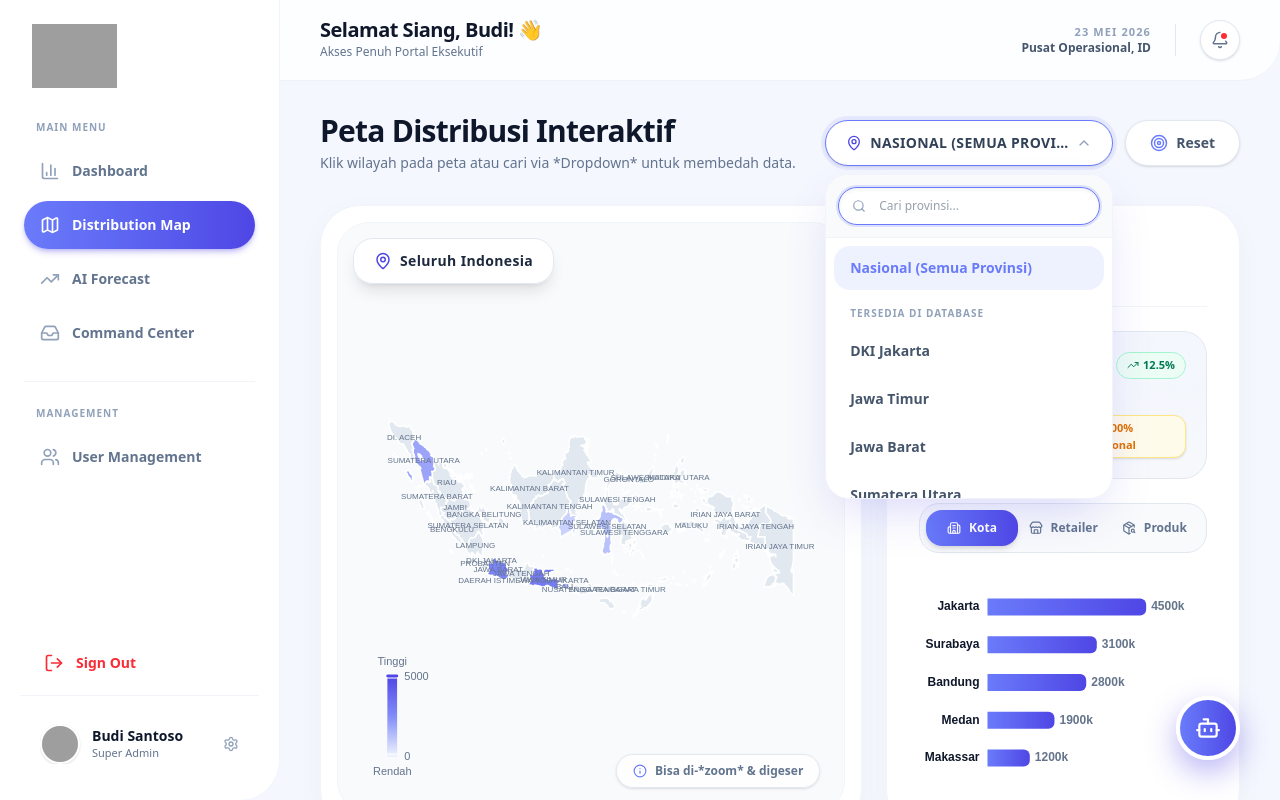
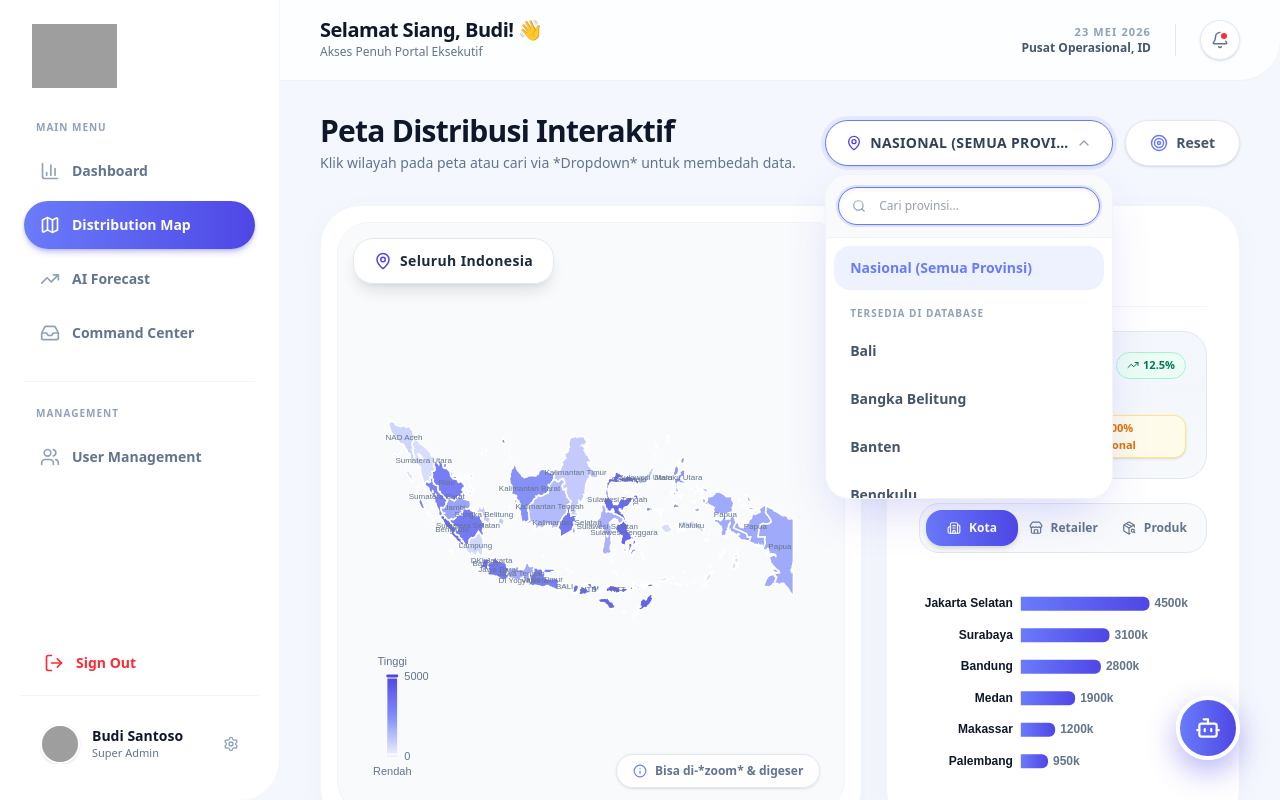
Before and after one commit to ErlanggaSatrya7/aksa-analitika-frontend, a Next.js app: page /dashboard/admin/map in a window 1280 px wide. Both pictures are taken after a click on the button "NASIONAL (SEMUA PROVINSI)". Built offline with nearby package versions, Linux system fonts and the light colour scheme; grey boxes are pictures that could not be loaded.

Commit message:
update map

```diff
--- a/app/dashboard/admin/map/page.tsx
+++ b/app/dashboard/admin/map/page.tsx
@@ -25,18 +25,106 @@ export default function PetaDistribusiPage() {
     const [dynamicRetailerData, setDynamicRetailerData] = useState<{ name: string, value: number }[]>([]);
     const [localTrend, setLocalTrend] = useState({ isUp: true, value: 12.5 });
 
-    const provincesList = [
-        "DKI Jakarta", "Jawa Timur", "Jawa Barat", "Sumatera Utara",
-        "Sulawesi Selatan", "Bali", "Kalimantan Selatan"
+    // === DATA RIIL: 33 PROVINSI DAN 98 KOTA ===
+    const provinceCityMap: Record<string, string[]> = {
+        "Bali": ["Denpasar"],
+        "Bangka Belitung": ["Pangkal Pinang"],
+        "Banten": ["Cilegon", "Serang", "Tangerang", "Tangerang Selatan"],
+        "Bengkulu": ["Bengkulu"],
+        "DI Yogyakarta": ["Yogyakarta"],
+        "DKI Jakarta": ["Jakarta Barat", "Jakarta Pusat", "Jakarta Selatan", "Jakarta Timur", "Jakarta Utara"],
+        "Gorontalo": ["Gorontalo"],
+        "Jambi": ["Jambi", "Sungai Penuh"],
+        "Jawa Barat": ["Bandung", "Banjar", "Bekasi", "Bogor", "Cimahi", "Cirebon", "Depok", "Sukabumi", "Tasikmalaya"],
+        "Jawa Tengah": ["Magelang", "Pekalongan", "Salatiga", "Semarang", "Surakarta", "Tegal"],
+        "Jawa Timur": ["Batu", "Blitar", "Kediri", "Madiun", "Malang", "Mojokerto", "Pasuruan", "Probolinggo", "Surabaya"],
+        "Kalimantan Barat": ["Pontianak", "Singkawang"],
+        "Kalimantan Selatan": ["Banjarbaru", "Banjarmasin"],
+        "Kalimantan Tengah": ["Palangka Raya"],
+        "Kalimantan Timur": ["Balikpapan", "Bontang", "Samarinda"],
+        "Kalimantan Utara": ["Tarakan"],
+        "Kepulauan Riau": ["Batam", "Tanjung Pinang"],
+        "Lampung": ["Bandar Lampung", "Metro"],
+        "Maluku": ["Ambon", "Tual"],
+        "Maluku Utara": ["Ternate", "Tidore Kepulauan"],
+        "NAD Aceh": ["Banda Aceh", "Langsa", "Lhokseumawe", "Sabang", "Subulussalam"],
+        "NTB": ["Bima", "Mataram"],
+        "NTT": ["Kupang"],
+        "Papua": ["Jayapura"],
+        "Riau": ["Dumai", "Pekanbaru"],
+        "Sulawesi Barat": ["Mamuju"],
+        "Sulawesi Selatan": ["Makassar", "Palopo", "Parepare"],
+        "Sulawesi Tengah": ["Palu"],
+        "Sulawesi Tenggara": ["Bau-Bau", "Kendari"],
+        "Sulawesi Utara": ["Bitung", "Kotamobagu", "Manado", "Tomohon"],
+        "Sumatera Barat": ["Bukittinggi", "Padang", "Padangpanjang", "Pariaman", "Payakumbuh", "Sawahlunto", "Solok"],
+        "Sumatera Selatan": ["Lubuklinggau", "Pagar Alam", "Palembang", "Prabumulih"],
+        "Sumatera Utara": ["Binjai", "Gunungsitoli", "Medan", "Padangsidempuan", "Pematangsiantar", "Sibolga", "Tanjungbalai", "Tebing Tinggi"]
+    };
+
+    const provincesList = Object.keys(provinceCityMap);
+
+    // === DATA RIIL: 35 PRODUK ===
+    const allProducts = [
+        "Men's Street Footwear", "Men's Athletic Footwear", "Women's Street Footwear", "Women's Athletic Footwear",
+        "Men's Apparel", "Women's Apparel", "Men's Running Shoes", "Men's Basketball Shoes", "Men's Soccer Cleats",
+        "Men's Training Shoes", "Men's Sneakers", "Men's Sandals", "Men's Hoodies", "Men's T-Shirts", "Men's Jackets",
+        "Men's Shorts", "Women's Running Shoes", "Women's Training Shoes", "Women's Yoga Shoes", "Women's Sneakers",
+        "Women's Sandals", "Women's Leggings", "Women's Sports Bras", "Women's Hoodies", "Women's Jackets",
+        "Women's T-Shirts", "Kids Running Shoes", "Kids Sneakers", "Kids Apparel", "Accessories", "Backpacks",
+        "Caps", "Socks", "Water Bottles", "Sports Bags"
     ];
 
     const filteredProvinces = provincesList.filter(prov => prov.toLowerCase().includes(searchProv.toLowerCase()));
-    const NATIONAL_TOTAL = 13500;
+    const NATIONAL_TOTAL = 45500;
+
+    // === TRANSLATOR JSON LAMA KE NAMA STANDAR KITA ===
+    const geojsonNameTranslator: Record<string, string> = {
+        "IRIAN JAYA TIMUR": "Papua",
+        "IRIAN JAYA TENGAH": "Papua",
+        "IRIAN JAYA BARAT": "Papua",
+        "NUSATENGGARA BARAT": "NTB",
+        "NUSA TENGGARA TIMUR": "NTT",
+        "DAERAH ISTIMEWA YOGYAKARTA": "DI Yogyakarta",
+        "PROBANTEN": "Banten",
+        "DI. ACEH": "NAD Aceh",
+        "JAWA TENGAH": "Jawa Tengah",
+        "JAWA TIMUR": "Jawa Timur",
+        "MALUKU UTARA": "Maluku Utara",
+        "MALUKU": "Maluku",
+        "KALIMANTAN SELATAN": "Kalimantan Selatan",
+        "KALIMANTAN BARAT": "Kalimantan Barat",
+        "SULAWESI SELATAN": "Sulawesi Selatan",
+        "DKI JAKARTA": "DKI Jakarta",
+        "JAWA BARAT": "Jawa Barat",
+        "GORONTALO": "Gorontalo",
+        "SULAWESI TENGGARA": "Sulawesi Tenggara",
+        "RIAU": "Riau",
+        "SULAWESI TENGAH": "Sulawesi Tengah",
+        "KALIMANTAN TIMUR": "Kalimantan Timur",
+        "SULAWESI UTARA": "Sulawesi Utara",
+        "SUMATERA UTARA": "Sumatera Utara",
+        "BANGKA BELITUNG": "Bangka Belitung",
+        "SUMATERA BARAT": "Sumatera Barat",
+        "KALIMANTAN TENGAH": "Kalimantan Tengah",
+        "SUMATERA SELATAN": "Sumatera Selatan",
+        "JAMBI": "Jambi",
+        "LAMPUNG": "Lampung",
+        "BENGKULU": "Bengkulu"
+    };
 
     useEffect(() => {
         fetch('/indonesia.json')
             .then((response) => response.json())
             .then((data) => {
+                // SUNTIKAN KODE: Ubah nama provinsi di GeoJSON sebelum di-render
+                data.features.forEach((feature: any) => {
+                    const oldName = feature.properties.Propinsi;
+                    if (geojsonNameTranslator[oldName]) {
+                        feature.properties.Propinsi = geojsonNameTranslator[oldName];
+                    }
+                });
+
                 echarts.registerMap('indonesia_interaktif', data);
                 setDynamicCityData(getCityData('Nasional'));
                 setDynamicProductData(getProductData('Nasional'));
@@ -47,33 +135,50 @@ export default function PetaDistribusiPage() {
     }, []);
 
     const getCityData = (province: string) => {
-        const provLower = province.toLowerCase();
-        if (provLower === 'nasional') return [{ name: 'Jakarta', value: 4500 }, { name: 'Surabaya', value: 3100 }, { name: 'Bandung', value: 2800 }, { name: 'Medan', value: 1900 }, { name: 'Makassar', value: 1200 }];
-        if (provLower.includes('jawa timur')) return [{ name: 'Surabaya', value: 1800 }, { name: 'Malang', value: 800 }, { name: 'Sidoarjo', value: 300 }, { name: 'Gresik', value: 200 }];
-        if (provLower.includes('sumatera utara')) return [{ name: 'Medan', value: 1200 }, { name: 'Pematangsiantar', value: 350 }, { name: 'Binjai', value: 200 }, { name: 'Tebing Tinggi', value: 150 }];
-        if (provLower.includes('jakarta')) return [{ name: 'Jaksel', value: 1500 }, { name: 'Jakpus', value: 1200 }, { name: 'Jakbar', value: 1000 }, { name: 'Jakut', value: 800 }];
+        if (province === 'Nasional') {
+            return [
+                { name: 'Jakarta Selatan', value: 4500 },
+                { name: 'Surabaya', value: 3100 },
+                { name: 'Bandung', value: 2800 },
+                { name: 'Medan', value: 1900 },
+                { name: 'Makassar', value: 1200 },
+                { name: 'Palembang', value: 950 }
+            ];
+        }
 
-        return [{ name: `Kota Utama`, value: Math.floor(Math.random() * 800) + 400 }, { name: `Kota B`, value: Math.floor(Math.random() * 400) + 200 }, { name: `Kota C`, value: Math.floor(Math.random() * 200) + 100 }].sort((a, b) => b.value - a.value);
+        const provKey = Object.keys(provinceCityMap).find(k => k.toUpperCase() === province.toUpperCase());
+        const cities = provKey ? provinceCityMap[provKey] : [];
+
+        if (cities.length === 0) return [];
+
+        return cities.map(city => ({
+            name: city,
+            value: Math.floor(Math.random() * 800) + 200
+        })).sort((a, b) => b.value - a.value).slice(0, 7);
     };
 
     const getProductData = (province: string) => {
-        const provLower = province.toLowerCase();
-        const products = ["Men's Street", "Women's Athletic", "Kids Footwear", "Men's Athletic"];
-        if (provLower === 'nasional') return [{ value: 4200, name: products[0] }, { value: 3100, name: products[1] }, { value: 2800, name: products[2] }, { value: 1900, name: products[3] }];
-        if (provLower.includes('jawa timur')) return [{ value: 1200, name: products[1] }, { value: 900, name: products[0] }, { value: 600, name: products[3] }, { value: 400, name: products[2] }];
+        if (province === 'Nasional') {
+            return [
+                { value: 4200, name: "Men's Street Footwear" },
+                { value: 3100, name: "Women's Apparel" },
+                { value: 2800, name: "Kids Sneakers" },
+                { value: 1900, name: "Accessories" }
+            ];
+        }
 
-        return [
-            { value: Math.floor(Math.random() * 1000) + 500, name: products[0] },
-            { value: Math.floor(Math.random() * 800) + 300, name: products[1] },
-            { value: Math.floor(Math.random() * 600) + 200, name: products[2] }
-        ].sort((a, b) => b.value - a.value);
+        const shuffled = [...allProducts].sort(() => 0.5 - Math.random());
+        const selected = shuffled.slice(0, 4);
+
+        return selected.map(prod => ({
+            name: prod,
+            value: Math.floor(Math.random() * 1000) + 300
+        })).sort((a, b) => b.value - a.value);
     };
 
     const getRetailerData = (province: string) => {
         const provLower = province.toLowerCase();
         if (provLower === 'nasional') return [{ name: 'Ramayana', value: 6800 }, { name: 'Matahari', value: 5200 }, { name: 'Sport Station', value: 3400 }];
-        if (provLower.includes('jawa timur')) return [{ name: 'Matahari', value: 1600 }, { name: 'Ramayana', value: 900 }, { name: 'Sport Station', value: 600 }];
-        if (provLower.includes('sumatera utara')) return [{ name: 'Ramayana', value: 1200 }, { name: 'Sport Station', value: 400 }, { name: 'Matahari', value: 300 }];
 
         return [
             { name: 'Ramayana', value: Math.floor(Math.random() * 800) + 300 },
@@ -113,6 +218,7 @@ export default function PetaDistribusiPage() {
     };
 
     const onChartClick = (params: any) => {
+        // Karena data GeoJSON sudah dimutasi, params.name akan persis sama dengan standard kita (misal: "Jawa Timur")
         if (params.name) triggerDataUpdate(params.name);
     };
 
@@ -133,7 +239,6 @@ export default function PetaDistribusiPage() {
         }, 500);
     };
 
-    // --- CHART OPTIONS (UPDATE: WARNA SELARAS PREMIUM) ---
     const mainMapOption = {
         backgroundColor: 'transparent',
         tooltip: {
@@ -143,7 +248,7 @@ export default function PetaDistribusiPage() {
         },
         visualMap: {
             min: 0, max: 5000, text: ['Tinggi', 'Rendah'], realtime: false, calculable: true,
-            inRange: { color: ['#EDF2FE', '#818CF8', '#4f46e5'] }, // Gradasi map lebih dalam
+            inRange: { color: ['#EDF2FE', '#818CF8', '#4f46e5'] },
             textStyle: { color: '#64748B', fontSize: 11, fontWeight: '500' },
             itemWidth: 10, itemHeight: 80, bottom: 20, left: 20,
         },
@@ -152,13 +257,13 @@ export default function PetaDistribusiPage() {
             label: { show: true, color: '#64748B', fontSize: 8, formatter: '{b}' },
             itemStyle: { areaColor: '#E2E8F0', borderColor: '#FFFFFF', borderWidth: 1.5 },
             emphasis: { itemStyle: { areaColor: '#818CF8', borderColor: '#4f46e5', borderWidth: 1 }, label: { show: true, color: '#1E1B4B', fontSize: 12, fontWeight: 'bold' } },
-            select: { itemStyle: { areaColor: '#4f46e5' }, label: { show: true, color: '#FFFFFF', fontWeight: 'bold' } }, // Warna klik diselaraskan
-            selectedMode: 'single', data: [
-                { name: 'SUMATERA UTARA', value: 1900 }, { name: 'DKI JAKARTA', value: 4500 },
-                { name: 'JAWA TIMUR', value: 3100 }, { name: 'JAWA BARAT', value: 2800 },
-                { name: 'SULAWESI SELATAN', value: 1200 }, { name: 'BALI', value: 1500 },
-                { name: 'KALIMANTAN SELATAN', value: 800 },
-            ]
+            select: { itemStyle: { areaColor: '#4f46e5' }, label: { show: true, color: '#FFFFFF', fontWeight: 'bold' } },
+            selectedMode: 'single',
+            // Data gradasi di map akan otomatis menarik dari 33 Provinsi yang kita punya
+            data: provincesList.map(prov => ({
+                name: prov,
+                value: Math.floor(Math.random() * 4000) + 500
+            }))
         }]
     };
 
@@ -170,7 +275,7 @@ export default function PetaDistribusiPage() {
         series: [{
             name: 'Volume', type: 'bar', data: dynamicCityData.map(d => d.value).reverse(),
             itemStyle: {
-                color: new echarts.graphic.LinearGradient(0, 0, 1, 0, [{ offset: 0, color: '#6A7BFA' }, { offset: 1, color: '#4f46e5' }]), // Linear Gradient
+                color: new echarts.graphic.LinearGradient(0, 0, 1, 0, [{ offset: 0, color: '#6A7BFA' }, { offset: 1, color: '#4f46e5' }]),
                 borderRadius: [0, 6, 6, 0]
             },
             barWidth: '45%', label: { show: true, position: 'right', formatter: '{c}k', color: '#64748B', fontWeight: '700', fontSize: 12 }
@@ -185,7 +290,7 @@ export default function PetaDistribusiPage() {
         series: [{
             name: 'Retailer', type: 'bar', data: dynamicRetailerData.map(d => d.value).reverse(),
             itemStyle: {
-                color: new echarts.graphic.LinearGradient(0, 0, 1, 0, [{ offset: 0, color: '#818CF8' }, { offset: 1, color: '#6A7BFA' }]), // Linear Gradient Soft
+                color: new echarts.graphic.LinearGradient(0, 0, 1, 0, [{ offset: 0, color: '#818CF8' }, { offset: 1, color: '#6A7BFA' }]),
                 borderRadius: [0, 6, 6, 0]
             },
             barWidth: '45%', label: { show: true, position: 'right', formatter: '{c}k', color: '#64748B', fontWeight: '700', fontSize: 12 }
@@ -198,7 +303,7 @@ export default function PetaDistribusiPage() {
         series: [{
             name: 'Kategori', type: 'pie', radius: ['45%', '70%'], center: ['50%', '40%'], avoidLabelOverlap: true,
             itemStyle: { borderRadius: 6, borderColor: '#fff', borderWidth: 2 }, label: { show: false },
-            color: ['#312E81', '#4f46e5', '#6A7BFA', '#A3B1FF'], // Kombinasi palet warna baru
+            color: ['#312E81', '#4f46e5', '#6A7BFA', '#A3B1FF'],
             data: dynamicProductData
         }]
     };
@@ -217,7 +322,6 @@ export default function PetaDistribusiPage() {
                 <div className="flex flex-col sm:flex-row items-center gap-3 w-full lg:w-auto">
                     <div className="relative w-full sm:w-72 z-[60]">
                         {isDropdownOpen && <div className="fixed inset-0 z-40" onClick={() => setIsDropdownOpen(false)}></div>}
-                        {/* UPDATE DROPDOWN STYLE */}
                         <button onClick={() => setIsDropdownOpen(!isDropdownOpen)} className={`w-full flex items-center justify-between bg-white border ${isDropdownOpen ? 'border-[#6A7BFA] ring-4 ring-[#6A7BFA]/10' : 'border-slate-200'} rounded-[40px] px-5 py-3 text-sm font-bold text-slate-700 hover:border-[#6A7BFA]/50 transition-all shadow-sm z-50 relative`}>
                             <div className="flex items-center gap-2 truncate">
                                 <MapPin size={16} className="text-[#4f46e5] shrink-0" />
@@ -242,7 +346,7 @@ export default function PetaDistribusiPage() {
                                             {filteredProvinces.map(prov => {
                                                 const provUpper = prov.toUpperCase();
                                                 const isSelected = selectedProvince.toUpperCase() === provUpper;
-                                                return <button key={prov} onClick={() => triggerDataUpdate(provUpper)} className={`w-full text-left px-4 py-3 rounded-[16px] text-sm font-bold transition-colors ${isSelected ? 'bg-gradient-to-r from-[#6A7BFA] to-[#4f46e5] text-white shadow-md' : 'text-slate-600 hover:bg-slate-50 hover:text-slate-900'}`}>{prov}</button>;
+                                                return <button key={prov} onClick={() => triggerDataUpdate(prov)} className={`w-full text-left px-4 py-3 rounded-[16px] text-sm font-bold transition-colors ${isSelected ? 'bg-gradient-to-r from-[#6A7BFA] to-[#4f46e5] text-white shadow-md' : 'text-slate-600 hover:bg-slate-50 hover:text-slate-900'}`}>{prov}</button>;
                                             })}
                                         </>
                                     ) : (
@@ -254,7 +358,6 @@ export default function PetaDistribusiPage() {
                             </div>
                         )}
                     </div>
-                    {/* UPDATE RESET BUTTON STYLE */}
                     <button onClick={handleReset} className="w-full sm:w-auto flex justify-center items-center gap-2 bg-white text-slate-600 border border-slate-200 hover:border-transparent px-6 py-3 rounded-[40px] text-sm font-bold hover:bg-gradient-to-r hover:from-[#6A7BFA] hover:to-[#4f46e5] hover:text-white transition-all shadow-sm active:scale-95 group">
                         <Target size={18} className="text-[#6A7BFA] group-hover:text-white transition-colors" /> Reset
                     </button>
@@ -317,7 +420,7 @@ export default function PetaDistribusiPage() {
                             </div>
                         </div>
 
-                        {/* SISTEM TAB NAVIGASI (UPDATE: PREMIUM GRADIENT ON ACTIVE) */}
+                        {/* SISTEM TAB NAVIGASI */}
                         <div className="flex p-1.5 bg-slate-50 border border-slate-200 rounded-[20px] shrink-0">
                             <button
                                 onClick={() => setActiveTab('kota')}
```
